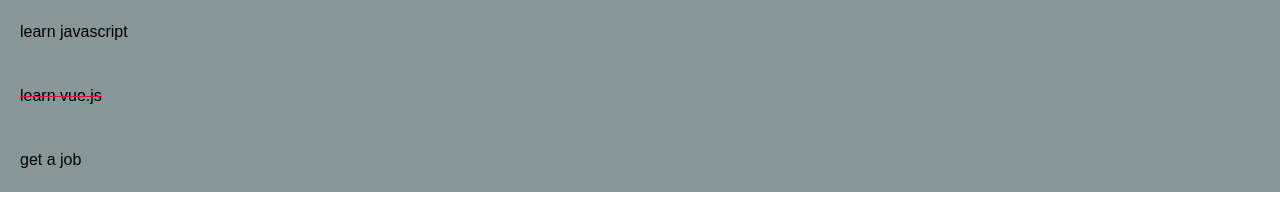
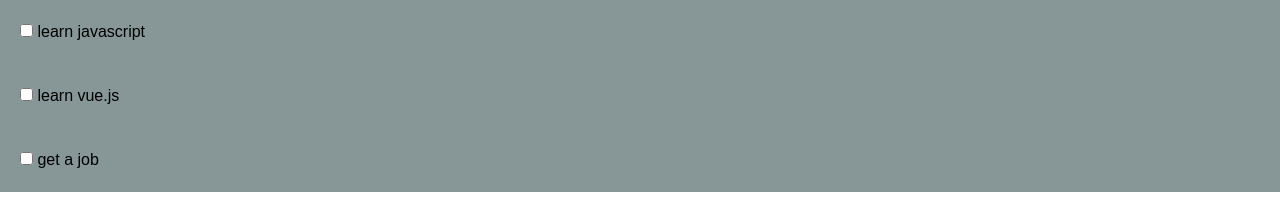
Before and after one commit to cag-martinez/vue-todo-list, a Vue app: page / in a window 1280 px wide. Shown: the top 222 px of the page. Built offline with nearby package versions, Linux system fonts and the light colour scheme.

Commit message:
added a checkbox with a change event to cross off the completed todos using v-on and also a method

```diff
--- a/src/App.vue
+++ b/src/App.vue
@@ -29,7 +29,7 @@
         {
           id: 2,
           title: "learn vue.js",
-          completed: true
+          completed: false
         },
         {
           id: 3,
--- a/src/components/Item.vue
+++ b/src/components/Item.vue
@@ -1,26 +1,36 @@
 <template>
   <!-- Adding a conditional to bind a class and cross off the todo item that has been completed -->
   <div class="todo-item" v-bind:class="{'is-complete':todos.completed}">
-        <p>{{todos.title}}</p>
+    <p>
+      <!-- adding a check box with a change event using the v-on directive
+      and calling it markComplete-->
+      <input type="checkbox" v-on:change="markComplete" />
+      {{todos.title}}
+    </p>
   </div>
 </template>
 
 <script>
+// added a method to called markComplete to cross of the completed items
 export default {
-    name: 'Item',
-    props: ["todos"]
+  name: "Item",
+  props: ["todos"],
+  methods:{
+      markComplete(){
+      this.todos.completed = !this.todos.completed
           }
+      }
+};
 </script>
 
 <style scoped>
-.todo-item{
+.todo-item {
   background: rgb(135, 150, 150);
   padding: 20px;
   border-bottom: 1px rgb(88, 196, 114);
 }
 
-.is-complete{
+.is-complete {
   text-decoration: line-through crimson;
-
 }
 </style>
```
Lines whose indentation alone changed are shown as unchanged.
